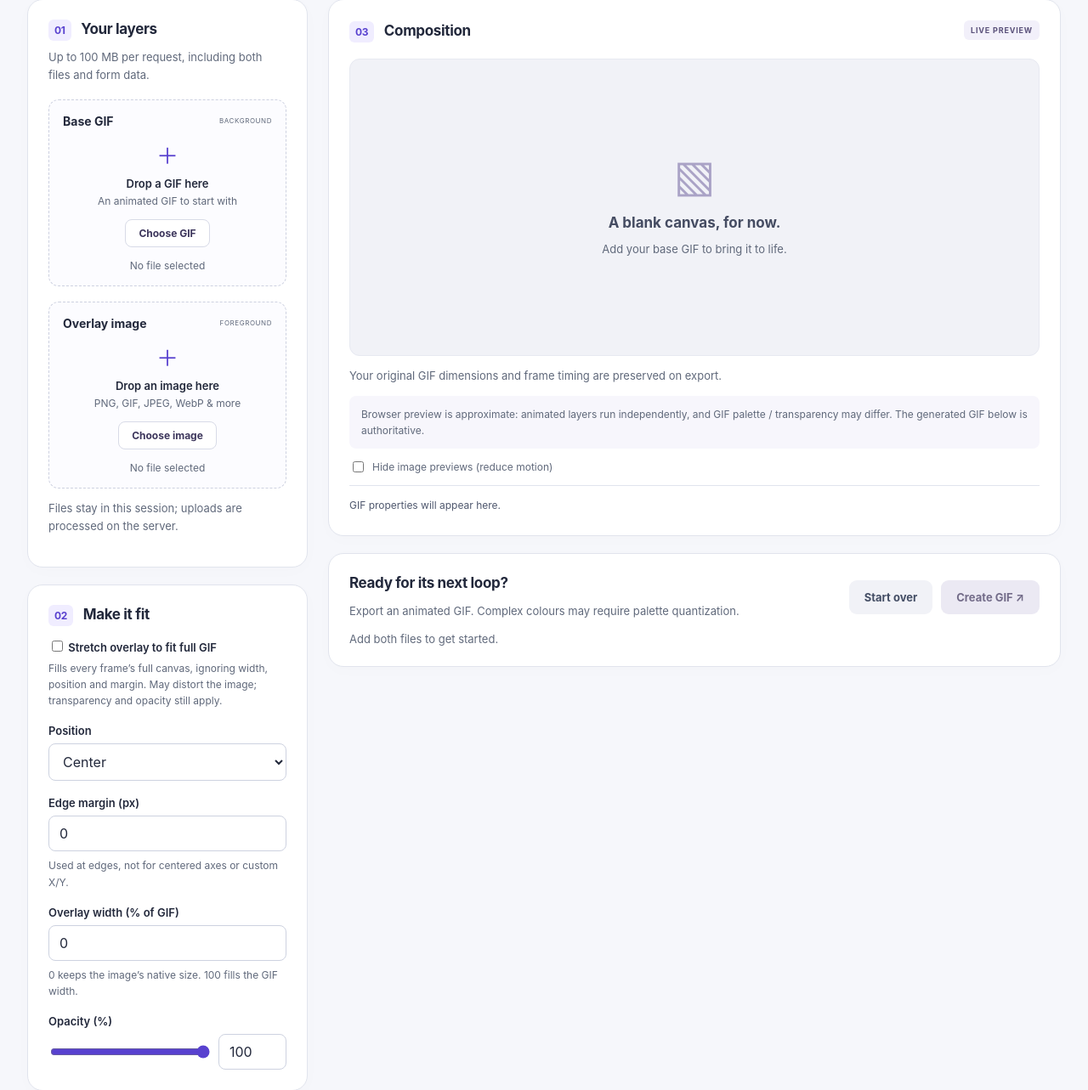
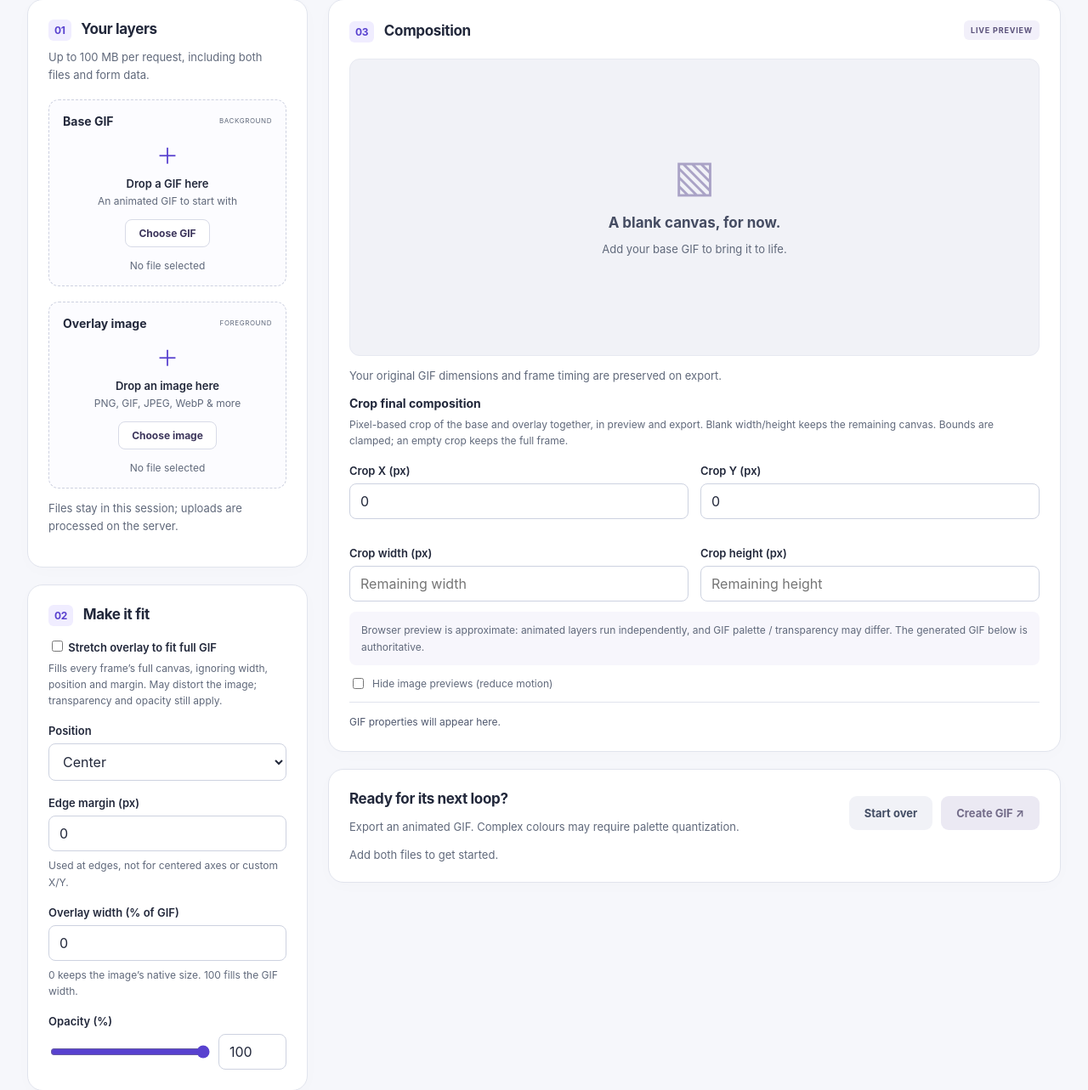
Before and after one commit to elearningdifferently/gif-overlay, a Flask app: page / in a window 1280 px wide. Shown: the part 281-1564 px from the top of the page at 85% size. Run offline with Flask 3, Linux system fonts and the light colour scheme.

Commit message:
Add optional post-composition pixel cropping with bounds clamping
Co-authored-by: elearningdifferently <42965155+elearningdifferently@users.noreply.github.com>

```diff
--- a/app.py
+++ b/app.py
@@ -88,6 +88,10 @@ def overlay():
         opacity=_number("opacity", 100.0),
         margin=_number("margin", 0, int),
         stretch_overlay=request.form.get("stretch_overlay", "").lower() in ("true", "on", "1"),
+        crop_x=_number("crop_x", 0, int),
+        crop_y=_number("crop_y", 0, int),
+        crop_width=_number("crop_width", None, int),
+        crop_height=_number("crop_height", None, int),
     )
     result, info = overlay_gif(gif_data, overlay_data, opts, max_pixels=MAX_PIXELS)
 
--- a/gif_overlay.py
+++ b/gif_overlay.py
@@ -3,7 +3,7 @@
 Quality strategy
 ----------------
 GIF frames are limited to a 256 colour palette. To avoid losing quality the
-output keeps the original canvas size, frame count, per-frame durations, loop
+output keeps the original canvas size (unless cropped), frame count, per-frame durations, loop
 count and transparency, and each frame is written with its own local palette:
 
 1. If the composited frame fits in a palette (<= 256 colours, including a
@@ -80,6 +80,10 @@ class OverlayOptions:
     opacity: float = 100.0  # 0 - 100
     margin: int = 0
     stretch_overlay: bool = False
+    crop_x: int = 0
+    crop_y: int = 0
+    crop_width: int | None = None
+    crop_height: int | None = None
 
     def validate(self) -> None:
         if self.position not in POSITIONS:
@@ -218,6 +222,20 @@ def _palette_image(colors: list[tuple[int, int, int]]) -> Image.Image:
     return pal
 
 
+def _composition_crop(
+    size: tuple[int, int], opts: OverlayOptions
+) -> tuple[int, int, int, int]:
+    """Clamp the crop to the canvas; empty rectangles keep the full frame."""
+    width, height = size
+    x = max(0, min(opts.crop_x, width))
+    y = max(0, min(opts.crop_y, height))
+    right = width if opts.crop_width is None else min(width, x + opts.crop_width)
+    bottom = height if opts.crop_height is None else min(height, y + opts.crop_height)
+    if right <= x or bottom <= y:
+        return 0, 0, width, height
+    return x, y, right, bottom
+
+
 def _keys_to_colors(keys: np.ndarray) -> list[tuple[int, int, int]]:
     return [(int(k) >> 16 & 255, int(k) >> 8 & 255, int(k) & 255) for k in keys]
 
@@ -333,6 +351,7 @@ def overlay_gif(
     info = analyze_gif(gif_data, max_pixels=max_pixels)
     base = _open_image(gif_data, "GIF")
     base_size = base.size
+    crop_box = _composition_crop(base_size, opts)
 
     ov_frames, ov_durations = _load_overlay_frames(overlay_data, max_pixels)
     if max_pixels is not None and (opts.stretch_overlay or opts.scale > 0):
@@ -378,6 +397,17 @@ def overlay_gif(
                 dest=overlay_box[:2],
                 source=(overlay_box[0] - x, overlay_box[1] - y),
             )
+        if crop_box != (0, 0, *base_size):
+            canvas = canvas.crop(crop_box)
+            if overlay_box is not None:
+                left, top, right, bottom = crop_box
+                box = (
+                    max(0, overlay_box[0] - left),
+                    max(0, overlay_box[1] - top),
+                    min(right, overlay_box[2]) - left,
+                    min(bottom, overlay_box[3]) - top,
+                )
+                overlay_box = box if box[0] < box[2] and box[1] < box[3] else None
         out_frames.append(_to_paletted(canvas, overlay_box))
 
     save_kwargs: dict = {
--- a/static/editor.js
+++ b/static/editor.js
@@ -15,7 +15,8 @@
   let exportController = null;
   let resultUrl = null;
   let busy = false;
-  const settings = ["position", "x", "y", "margin", "scale", "opacity", "stretch_overlay"];
+  const settings = ["position", "x", "y", "margin", "scale", "opacity", "stretch_overlay",
+    "crop_x", "crop_y", "crop_width", "crop_height"];
   const reducedMotion = window.matchMedia("(prefers-reduced-motion: reduce)");
   $("hide-previews").defaultChecked = reducedMotion.matches;
   function updateMotion() {
@@ -66,7 +67,7 @@
     } else if (!info) {
       $("status").textContent = "A valid base GIF analysis is required before export.";
     } else {
-      $("status").textContent = settingsValid() ? "Your layers are ready. Create your GIF when it looks right." : "Check the placement values before exporting.";
+      $("status").textContent = settingsValid() ? "Your layers are ready. Create your GIF when it looks right." : "Check the placement and crop values before exporting.";
     }
     $("custom-controls").hidden = $("position").value !== "custom";
     renderPreview();
@@ -94,10 +95,24 @@
       return;
     }
     const { width: bw, height: bh } = base;
-    $("stage").style.aspectRatio = `${bw} / ${bh}`;
+    let cx = Math.max(0, Math.min(Number($("crop_x").value), bw));
+    let cy = Math.max(0, Math.min(Number($("crop_y").value), bh));
+    let cw = $("crop_width").value === "" ? bw - cx : Math.min(Number($("crop_width").value), bw - cx);
+    let ch = $("crop_height").value === "" ? bh - cy : Math.min(Number($("crop_height").value), bh - cy);
+    if (!settingsValid() || cw <= 0 || ch <= 0) {
+      cx = cy = 0;
+      cw = bw;
+      ch = bh;
+    }
+    $("stage").style.aspectRatio = `${cw} / ${ch}`;
     // Keep tall images inside the workspace while retaining source aspect ratio.
-    $("stage").style.width = `min(100%, ${440 * bw / bh}px)`;
-    $("preview-detail").textContent = `${bw} × ${bh} px canvas${overlay ? "" : " · Add an overlay to compose."}`;
+    $("stage").style.width = `min(100%, ${440 * cw / ch}px)`;
+    Object.assign($("base-preview").style, {
+      width: `${bw / cw * 100}%`, height: `${bh / ch * 100}%`,
+      left: `${-cx / cw * 100}%`, top: `${-cy / ch * 100}%`,
+    });
+    const detail = `${cw} × ${ch} px output · ${bw} × ${bh} px canvas · Crop origin (${cx}, ${cy})`;
+    $("preview-detail").textContent = `${detail}${overlay ? "" : " · Add an overlay to compose."}`;
     if (!overlay || !settingsValid()) return;
     const scale = Number($("scale").value);
     const stretch = $("stretch_overlay").checked;
@@ -120,11 +135,11 @@
       if (position.includes("bottom")) y = bh - oh - margin;
     }
     Object.assign($("overlay-preview").style, {
-      width: `${ow / bw * 100}%`, height: `${oh / bh * 100}%`,
-      left: `${x / bw * 100}%`, top: `${y / bh * 100}%`,
+      width: `${ow / cw * 100}%`, height: `${oh / ch * 100}%`,
+      left: `${(x - cx) / cw * 100}%`, top: `${(y - cy) / ch * 100}%`,
       opacity: String(Number($("opacity").value || "100") / 100),
     });
-    $("preview-detail").textContent = `${bw} × ${bh} px canvas · Overlay ${ow} × ${oh} px at (${x}, ${y})`;
+    $("preview-detail").textContent = `${detail} · Overlay ${ow} × ${oh} px at (${x}, ${y})`;
   }
 
   async function apiError(response) {
--- a/templates/index.html
+++ b/templates/index.html
@@ -79,6 +79,16 @@
             </div>
           </div>
           <p id="preview-detail" class="hint">Your original GIF dimensions and frame timing are preserved on export.</p>
+          <div class="controls">
+            <h3>Crop final composition</h3>
+            <p id="crop-help" class="hint">Pixel-based crop of the base and overlay together, in preview and export. Blank width/height keeps the remaining canvas. Bounds are clamped; an empty crop keeps the full frame.</p>
+            <div class="two-columns">
+              <div><label for="crop_x">Crop X (px)</label><input id="crop_x" name="crop_x" type="number" min="0" step="1" value="0" aria-describedby="crop-help"></div>
+              <div><label for="crop_y">Crop Y (px)</label><input id="crop_y" name="crop_y" type="number" min="0" step="1" value="0" aria-describedby="crop-help"></div>
+              <div><label for="crop_width">Crop width (px)</label><input id="crop_width" name="crop_width" type="number" min="1" step="1" placeholder="Remaining width" aria-describedby="crop-help"></div>
+              <div><label for="crop_height">Crop height (px)</label><input id="crop_height" name="crop_height" type="number" min="1" step="1" placeholder="Remaining height" aria-describedby="crop-help"></div>
+            </div>
+          </div>
           <p class="preview-note">Browser preview is approximate: animated layers run independently, and GIF palette / transparency may differ. The generated GIF below is authoritative.</p>
           <label class="motion-control"><input id="hide-previews" type="checkbox"> Hide image previews (reduce motion)</label>
           <p id="motion-note" class="hint" hidden>Image previews are hidden. You can still edit, export and download.</p>
```
Also changed, not shown: tests/test_app.py (+45 -1 lines), tests/test_gif_overlay.py (+60 -0 lines), README.md.
